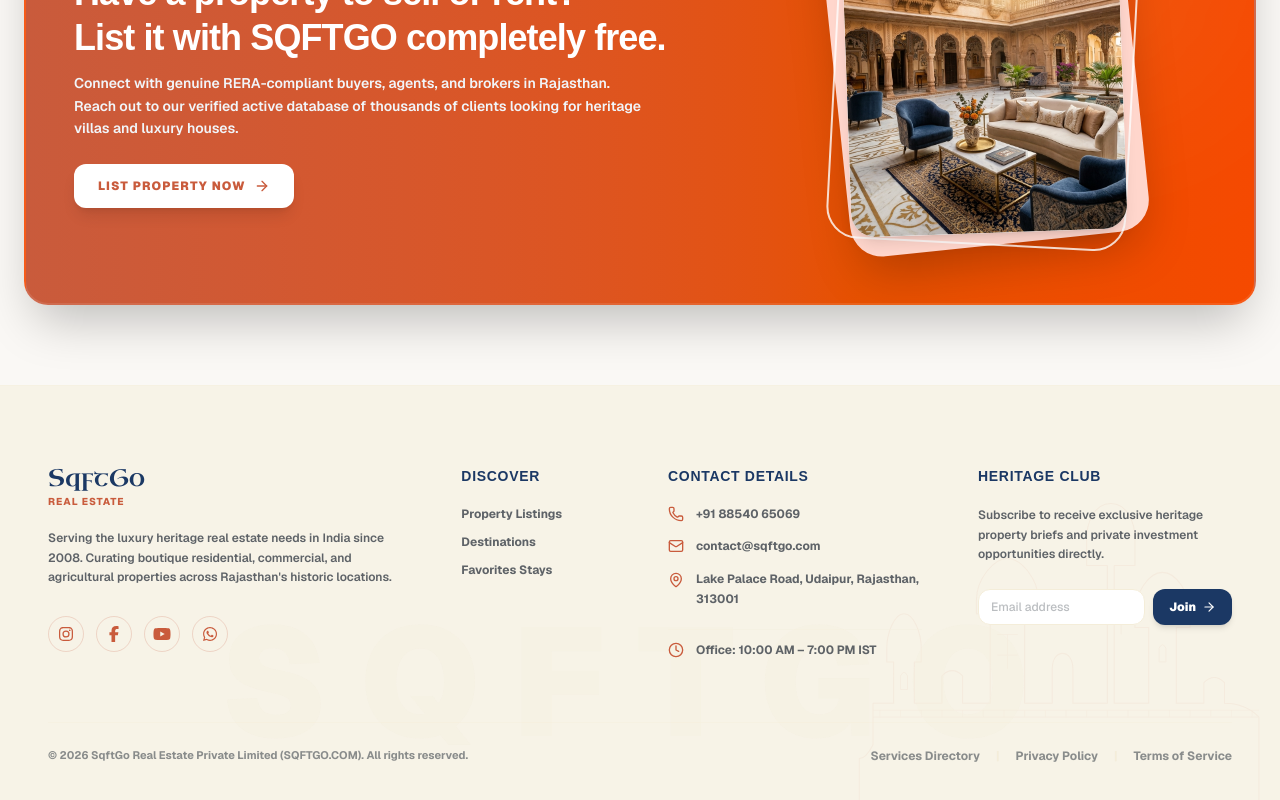
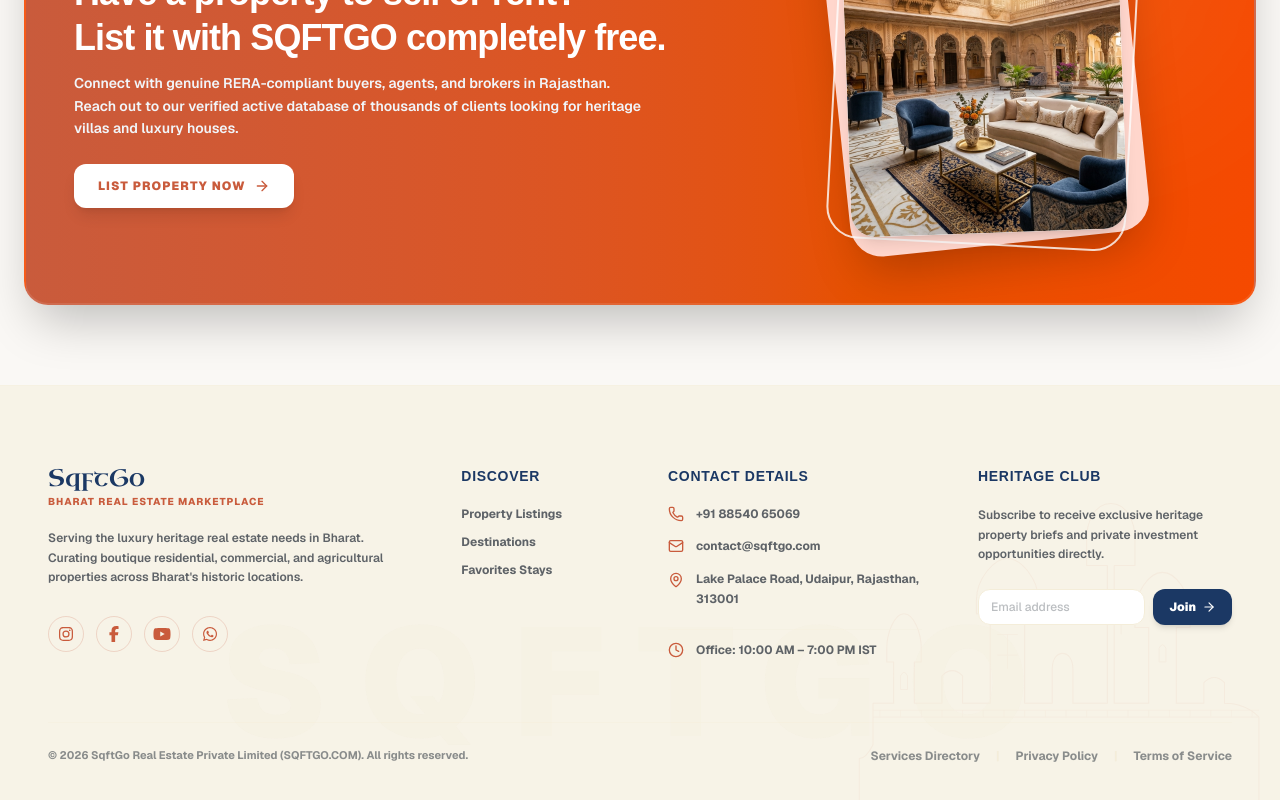
Before and after one commit to sqftgo/sqftgo, a Next.js app: page / in a window 1280 px wide. Shown: the part 1544-2344 px from the top of the page. Built offline with nearby package versions, Linux system fonts and the light colour scheme; no server answers; the database is empty; a web font is replaced by a local one.

Commit message:
chore: update branding tagline from Rajasthan to Bharat

```diff
--- a/src/app/(dealer)/dealer/dashboard/subscription/page.tsx
+++ b/src/app/(dealer)/dealer/dashboard/subscription/page.tsx
@@ -349,7 +349,7 @@
               </ul>
 
               <div className="mt-4 p-4 rounded-2xl bg-terracotta/5 border border-terracotta/15 text-xs text-charcoal/65 font-semibold leading-relaxed">
-                <strong className="text-terracotta font-black">No risk.</strong> Cancel before your next billing date and you won't be charged again. Your listings stay live until the period ends.
+                <strong className="text-terracotta font-black">No risk.</strong> Cancel before your next billing date and you won&apos;t be charged again. Your listings stay live until the period ends.
               </div>
             </div>
           </div>
--- a/src/app/(public)/terms/page.tsx
+++ b/src/app/(public)/terms/page.tsx
@@ -219,7 +219,7 @@
               <div className="bg-amber-50 border border-amber-200/80 rounded-2xl p-4 text-xs text-amber-900 font-semibold leading-relaxed flex items-start gap-3">
                 <ShieldAlert className="w-4 h-4 text-amber-600 shrink-0 mt-0.5" />
                 <span>
-                  <strong>Disclaimer:</strong> SqftGo provides the platform "as-is" with no warranty of fitness for a particular purpose or non-infringement. Users act at their own risk when transacting.
+                  <strong>Disclaimer:</strong> SqftGo provides the platform &ldquo;as-is&rdquo; with no warranty of fitness for a particular purpose or non-infringement. Users act at their own risk when transacting.
                 </span>
               </div>
             </Section>
--- a/src/app/layout.tsx
+++ b/src/app/layout.tsx
@@ -25,8 +25,8 @@
 });
 
 export const metadata: Metadata = {
-  title: "SqftGo | Rajasthan Real Estate Marketplace",
-  description: "Buy, rent, sell properties in Udaipur, Jaipur, Jodhpur, and across Rajasthan. Find heritage havelis, luxury lakeview villas, modern apartments, and get relocating assistance.",
+  title: "SqftGo | Bharat Real Estate Marketplace",
+  description: "Buy, rent, sell properties in Udaipur, Jaipur, Jodhpur, and across Bharat. Find heritage havelis, luxury lakeview villas, modern apartments, and get relocating assistance.",
 };
 
 export default function RootLayout({
--- a/src/components/shared/Footer.tsx
+++ b/src/components/shared/Footer.tsx
@@ -136,13 +136,13 @@
                   {settings.siteName}
                 </span>
                 <span className="text-[10px] text-terracotta font-extrabold tracking-widest uppercase mt-1">
-                  {settings.tagline || "Real Estate"}
+                  {settings.tagline ? settings.tagline.replace(/Rajasthan/i, "Bharat") : "Bharat Real Estate Marketplace"}
                 </span>
               </div>
             </Link>
 
             <p className="text-charcoal/70 text-xs font-semibold leading-relaxed max-w-sm">
-              Serving the luxury heritage real estate needs in India since 2008. Curating boutique residential, commercial, and agricultural properties across Rajasthan&apos;s historic locations.
+              Serving the luxury heritage real estate needs in Bharat. Curating boutique residential, commercial, and agricultural properties across Bharat&apos;s historic locations.
             </p>
 
             {/* Social Icons Inline */}
--- a/src/hooks/usePublicPlatformSettings.ts
+++ b/src/hooks/usePublicPlatformSettings.ts
@@ -6,7 +6,7 @@
 
 const FALLBACK: PublicPlatformSettings = {
   siteName: "SqftGo",
-  tagline: "Real Estate",
+  tagline: "Bharat Real Estate Marketplace",
   supportEmail: "contact@sqftgo.com",
   supportPhone: null,
   allowUserListings: true,
```
Also changed, not shown: 2 other files (tests, documents, lock files or other folders).
